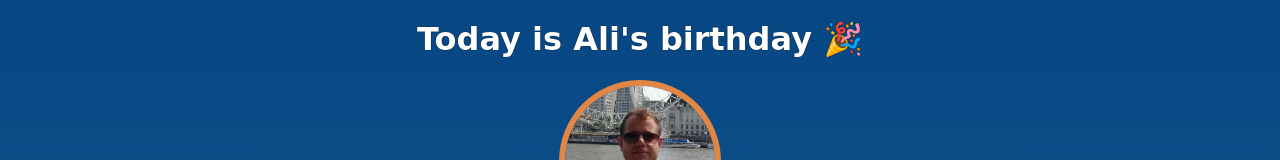
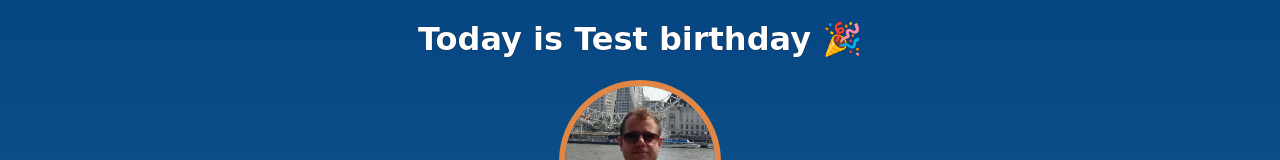
Before and after one commit to sajadsoorni/birthdaygift, a website built with Vite: page index.html in a window 1280 px wide. Shown: the top 160 px of the page. Built offline with nearby package versions, Linux system fonts and the light colour scheme; a web font is replaced by a local one.

Commit message:
Update index.html

```diff
--- a/index.html
+++ b/index.html
@@ -14,7 +14,7 @@
   </head>
   <body>
     <div id="header">
-      <h1>Today is Ali's birthday 🎉</h1>
+      <h1>Today is Test birthday 🎉</h1>
       <img id="bff-img" src="images/ali.png" />
       <h2 id="bday-age">34 years old</h2>
       <h4 id="bday-date">10.09.2024</h4>
```
